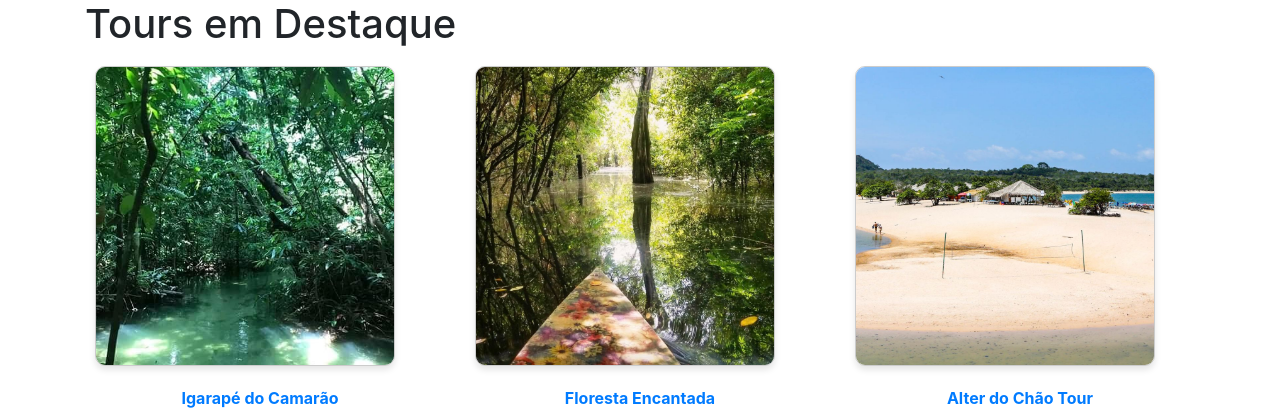
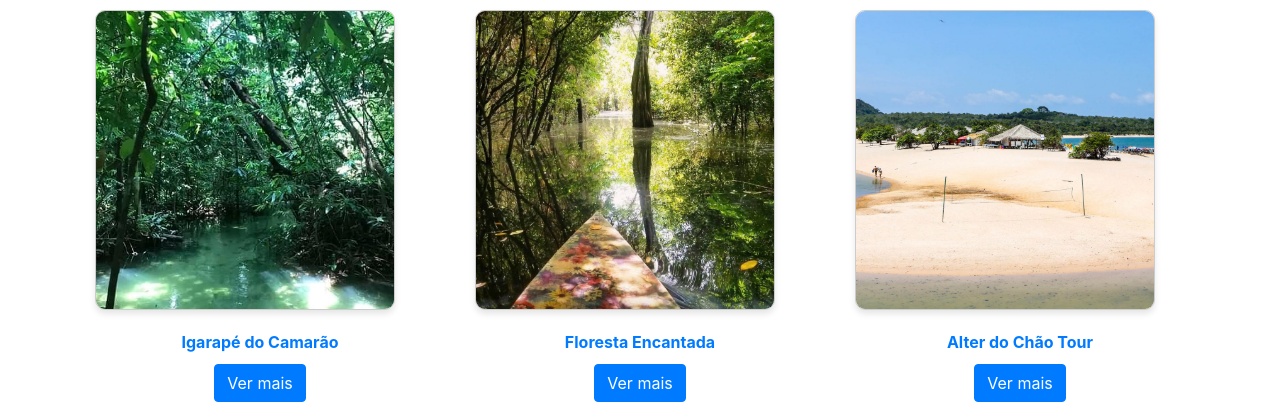
Before and after one commit to leeaf4r00/guiaalter, a Flask app: page /tourdestaques in a window 1280 px wide. Shown: the top 420 px of the page. Run offline with Flask 3, Linux system fonts and the light colour scheme; some libraries are stand-ins or nearby versions.

Commit message:
Update tourdestaques.html

```diff
--- a/templates/tourdestaques.html
+++ b/templates/tourdestaques.html
@@ -51,7 +51,6 @@
 <body>
     <main>
         <div class="container">
-            <h1>Tours em Destaque</h1>
             <div class="row" id="carousel">
                 <!-- Tour 1: Ponta da Valéria -->
                 <div class="col-md-4">
```
